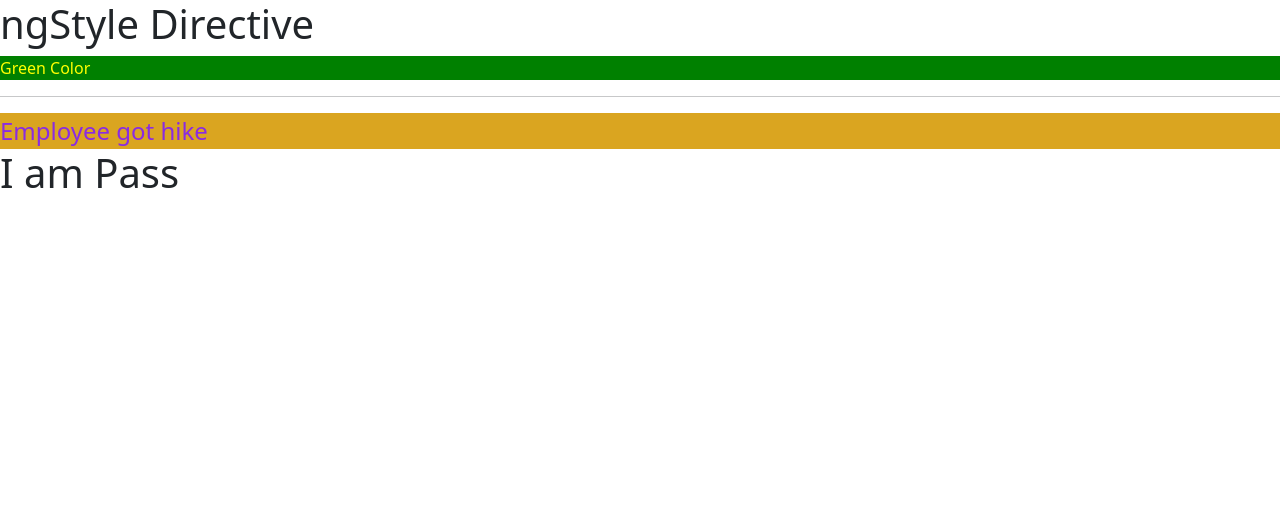
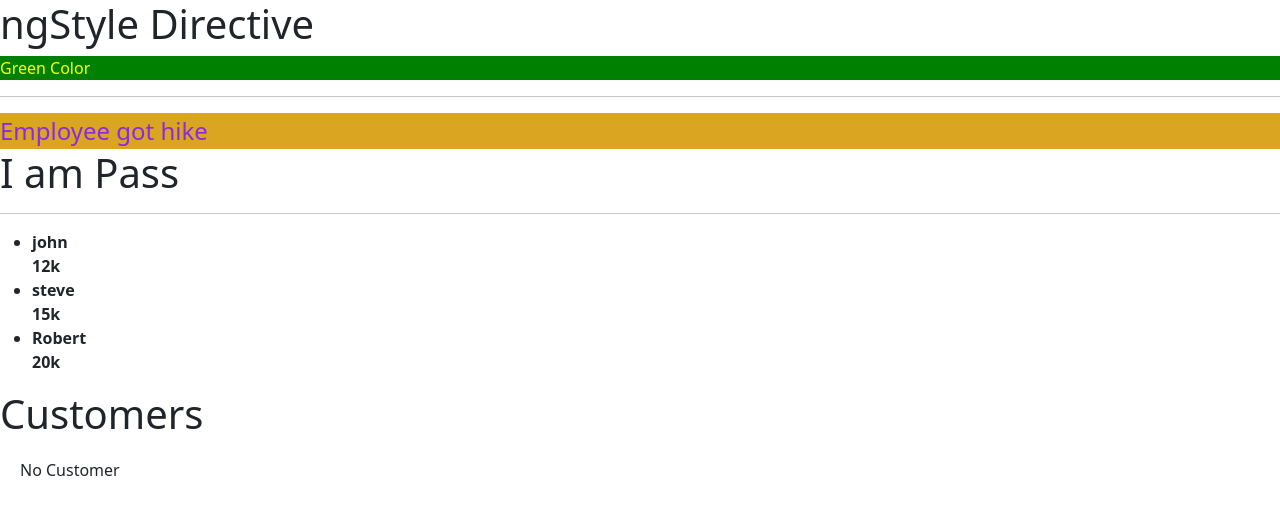
Before and after one commit to vishwa-bhajantri/my-angular-app, an Angular app: page / in a window 1280 px wide. Shown: the top 514 px of the page. Built offline with nearby package versions, Linux system fonts and the light colour scheme.

Commit message:
practice

```diff
--- a/src/app/app.html
+++ b/src/app/app.html
@@ -17,3 +17,48 @@
 <h1 *ngIf="isStudentPassed == 'Pass'">
     I am Pass
 </h1>
+<hr>
+
+
+<!-- ngFor -->
+
+<!-- <ul>
+<li *ngFor="let emp of Employees">
+    {{emp}}
+</li>
+</ul> -->
+
+<ul>
+
+<li *ngFor="let e1 of EmployeeDetails">
+    <strong>{{e1.Name}}</strong> <br>
+    <strong>{{e1.Salary}}</strong>
+
+</li>
+
+</ul>
+
+
+<!-- ngSwitch Case -->
+
+<h1>Customers</h1>
+
+<div style="margin: 20px" [ngSwitch]= "CustomerId">
+
+    <div *ngSwitchCase = "10">
+        <p>JOHN</p>
+    </div>
+
+    <div *ngSwitchCase = "20">
+        <p>PETER</p>
+    </div>
+
+    <div *ngSwitchCase = "30">
+        <p>ROBERT</p>
+    </div>
+
+    <div *ngSwitchDefault>
+        <p>No Customer</p>
+    </div>
+
+</div>
--- a/src/app/app.ts
+++ b/src/app/app.ts
@@ -22,4 +22,27 @@ export class App {
 isStudentPassed = "Pass";
 
 
+//ngFor
+Employees = ["peter", "John", "Steve"];
+
+
+EmployeeDetails= [
+  {
+    Name: 'john',
+    Salary: '12k',
+  },
+  {
+    Name: 'steve',
+    Salary: '15k',
+  },
+  {
+    Name: 'Robert',
+    Salary: '20k',
+  },
+];
+
+//ngSwith Case
+
+CustomerId = 0;
+
 }
```
